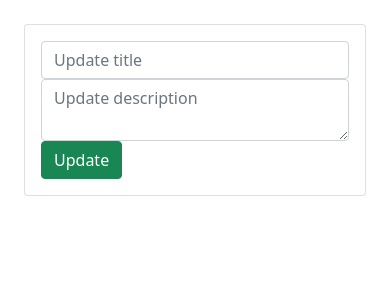
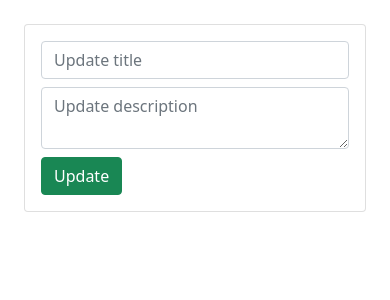
Before and after one commit to victorisimoo/TaskMaganer, a PHP site: page /edit_task.php?id=1 in a window 390 px wide. Shown: the part 56-356 px from the top of the page. Run offline with PHP 8.4, Linux system fonts and the light colour scheme; data that the repository does not hold is empty; some libraries are stand-ins or nearby versions.

Commit message:
custom design

```diff
--- a/edit_task.php
+++ b/edit_task.php
@@ -32,18 +32,16 @@
 
 <div class="container p-4">
     <div class="row">
-        <div class="col-md-4">
+        <div class="col-md-4 mx-auto">
             <div class="card card-body">
                 <form action="edit_task.php?id=<?php echo $_GET['id']; ?>" method="POST">
-                    <div class="form-group">
+                    <div class="form-label">
                         <input type="text" name="title" value="<?php echo $title; ?>"
                         class="form-control" placeholder="Update title">
                     </div>
-
-                    <div class="form-group">
+                    <div class="form-label">
                         <textarea name="description" rows="2" class="form-control" placeholder="Update description"><?php echo $description; ?></textarea>
                     </div>
-
                     <button type="submit" class="btn btn-success" name="update">Update</button>
                 </form>
             </div>
--- a/index.php
+++ b/index.php
@@ -13,11 +13,11 @@
             <?php session_unset(); } ?>
             <div class="card card-body">
                 <form action="save_task.php" method="POST">
-                    <div class="form-group">
+                    <div class="form-label">
                         <input type="text" name="title" class="form-control" placeholder="Title..."
                         autofocus>
                     </div>
-                    <div class="form-group">
+                    <div class="form-label">
                         <textarea name="description" id="" rows="2" class="form-control"
                         placeholder="Description..."></textarea>
                     </div>
```
